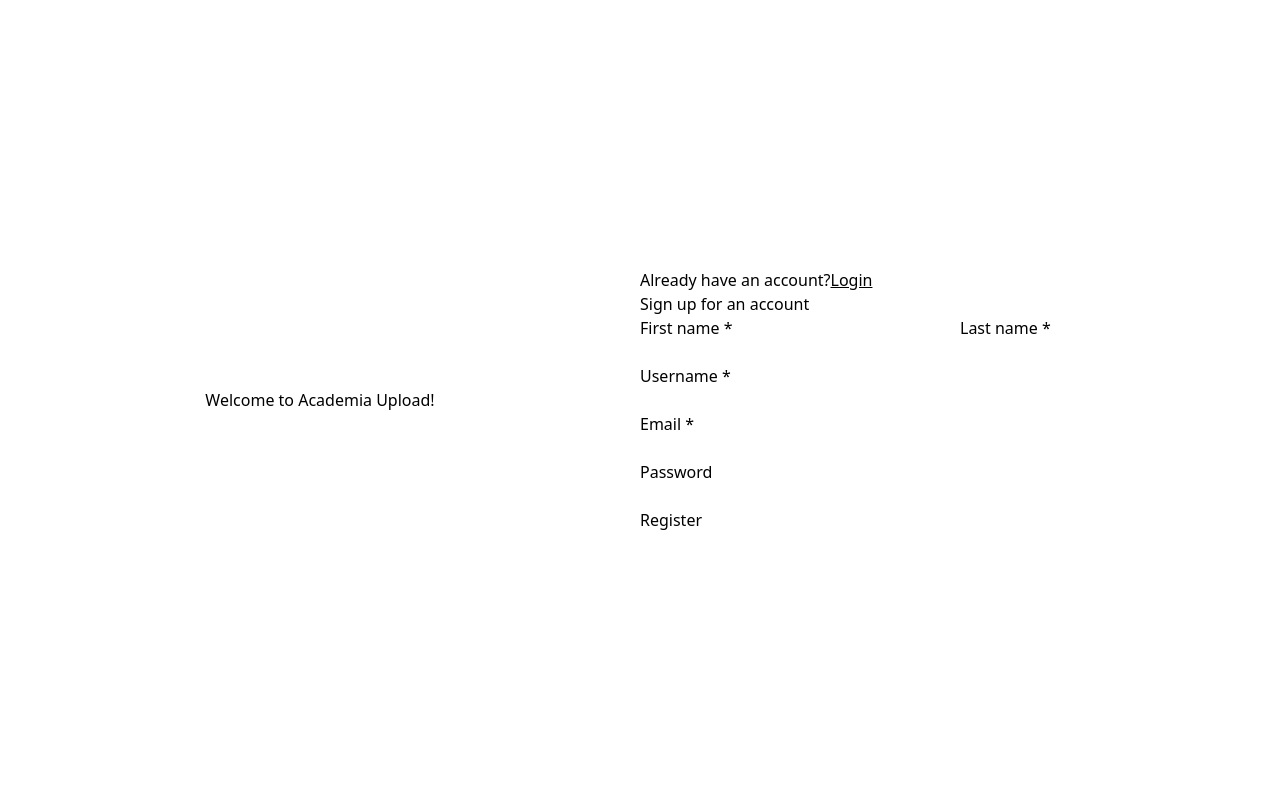
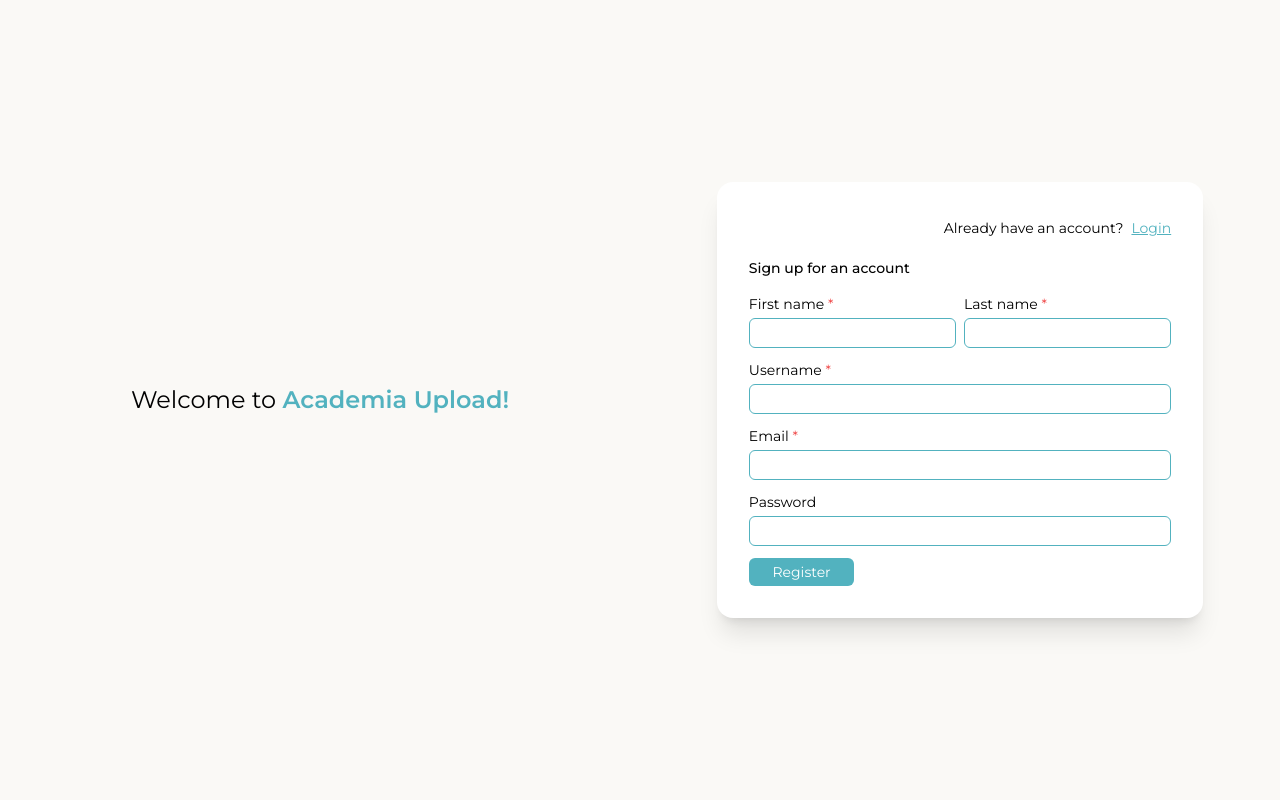
Before and after one commit to jericViernes30/AcademiaUpload, a PHP site: template Views/Users/register.php in a window 1280 px wide. Run offline with PHP 8.4, Linux system fonts and the light colour scheme; the template is opened without the code that fills it, so the values that code supplies are empty.

Commit message:
design updates

```diff
--- a/src/input.css
+++ b/src/input.css
@@ -1,3 +1,9 @@
 @tailwind base;
 @tailwind components;
 @tailwind utilities;
+
+@layer base {
+    html {
+        font-family: 'Montserrat', sans-serif;
+    }
+  }
--- a/src/style.css
+++ b/src/style.css
@@ -444,6 +444,10 @@ video {
   display: none;
 }
 
+html {
+  font-family: 'Montserrat', sans-serif;
+}
+
 *, ::before, ::after {
   --tw-border-spacing-x: 0;
   --tw-border-spacing-y: 0;
@@ -544,65 +548,198 @@ video {
   --tw-backdrop-sepia:  ;
 }
 
+.mb-3 {
+  margin-bottom: 0.75rem;
+}
+
+.mb-4 {
+  margin-bottom: 1rem;
+}
+
+.mt-1 {
+  margin-top: 0.25rem;
+}
+
 .flex {
   display: flex;
-}
-
-.grid {
-  display: grid;
 }
 
 .min-h-screen {
   min-height: 100vh;
 }
 
-.w-2\/6 {
-  width: 33.333333%;
+.w-1\/2 {
+  width: 50%;
+}
+
+.w-1\/4 {
+  width: 25%;
+}
+
+.w-2\/5 {
+  width: 40%;
+}
+
+.w-3\/5 {
+  width: 60%;
 }
 
 .w-full {
   width: 100%;
 }
 
-.w-1\/2 {
-  width: 50%;
-}
-
-.place-items-center {
-  place-items: center;
+.w-4\/5 {
+  width: 80%;
 }
 
 .items-center {
   align-items: center;
 }
 
+.justify-end {
+  justify-content: flex-end;
+}
+
 .justify-center {
   justify-content: center;
+}
+
+.gap-2 {
+  gap: 0.5rem;
+}
+
+.gap-4 {
+  gap: 1rem;
 }
 
 .rounded-lg {
   border-radius: 0.5rem;
 }
 
-.bg-slate-800 {
-  --tw-bg-opacity: 1;
-  background-color: rgb(30 41 59 / var(--tw-bg-opacity));
+.rounded-md {
+  border-radius: 0.375rem;
 }
 
-.bg-slate-200 {
-  --tw-bg-opacity: 1;
-  background-color: rgb(226 232 240 / var(--tw-bg-opacity));
+.rounded-2xl {
+  border-radius: 1rem;
 }
 
-.bg-opacity-20 {
-  --tw-bg-opacity: 0.2;
+.border {
+  border-width: 1px;
 }
 
-.text-3xl {
-  font-size: 1.875rem;
-  line-height: 2.25rem;
+.border-\[\#52b2bf\] {
+  --tw-border-opacity: 1;
+  border-color: rgb(82 178 191 / var(--tw-border-opacity));
+}
+
+.bg-\[\#52b2bf\] {
+  --tw-bg-opacity: 1;
+  background-color: rgb(82 178 191 / var(--tw-bg-opacity));
+}
+
+.bg-\[\#faf9f6\] {
+  --tw-bg-opacity: 1;
+  background-color: rgb(250 249 246 / var(--tw-bg-opacity));
+}
+
+.bg-white {
+  --tw-bg-opacity: 1;
+  background-color: rgb(255 255 255 / var(--tw-bg-opacity));
+}
+
+.bg-red-300 {
+  --tw-bg-opacity: 1;
+  background-color: rgb(252 165 165 / var(--tw-bg-opacity));
+}
+
+.p-4 {
+  padding: 1rem;
+}
+
+.p-8 {
+  padding: 2rem;
+}
+
+.px-2 {
+  padding-left: 0.5rem;
+  padding-right: 0.5rem;
+}
+
+.px-4 {
+  padding-left: 1rem;
+  padding-right: 1rem;
+}
+
+.py-1 {
+  padding-top: 0.25rem;
+  padding-bottom: 0.25rem;
+}
+
+.px-8 {
+  padding-left: 2rem;
+  padding-right: 2rem;
+}
+
+.py-4 {
+  padding-top: 1rem;
+  padding-bottom: 1rem;
+}
+
+.py-8 {
+  padding-top: 2rem;
+  padding-bottom: 2rem;
+}
+
+.text-2xl {
+  font-size: 1.5rem;
+  line-height: 2rem;
+}
+
+.text-sm {
+  font-size: 0.875rem;
+  line-height: 1.25rem;
+}
+
+.text-xs {
+  font-size: 0.75rem;
+  line-height: 1rem;
+}
+
+.font-medium {
+  font-weight: 500;
+}
+
+.font-semibold {
+  font-weight: 600;
+}
+
+.text-\[\#52b2bf\] {
+  --tw-text-opacity: 1;
+  color: rgb(82 178 191 / var(--tw-text-opacity));
+}
+
+.text-white {
+  --tw-text-opacity: 1;
+  color: rgb(255 255 255 / var(--tw-text-opacity));
+}
+
+.text-red-500 {
+  --tw-text-opacity: 1;
+  color: rgb(239 68 68 / var(--tw-text-opacity));
 }
 
 .underline {
   text-decoration-line: underline;
 }
+
+.shadow-xl {
+  --tw-shadow: 0 20px 25px -5px rgb(0 0 0 / 0.1), 0 8px 10px -6px rgb(0 0 0 / 0.1);
+  --tw-shadow-colored: 0 20px 25px -5px var(--tw-shadow-color), 0 8px 10px -6px var(--tw-shadow-color);
+  box-shadow: var(--tw-ring-offset-shadow, 0 0 #0000), var(--tw-ring-shadow, 0 0 #0000), var(--tw-shadow);
+}
+
+.outline-none {
+  outline: 2px solid transparent;
+  outline-offset: 2px;
+}
--- a/tailwind.config.js
+++ b/tailwind.config.js
@@ -1,6 +1,6 @@
 /** @type {import('tailwindcss').Config} */
 module.exports = {
-  content: ["./*.php"],
+  content: ["./Views/*/*.php"],
   theme: {
     extend: {},
   },
```
